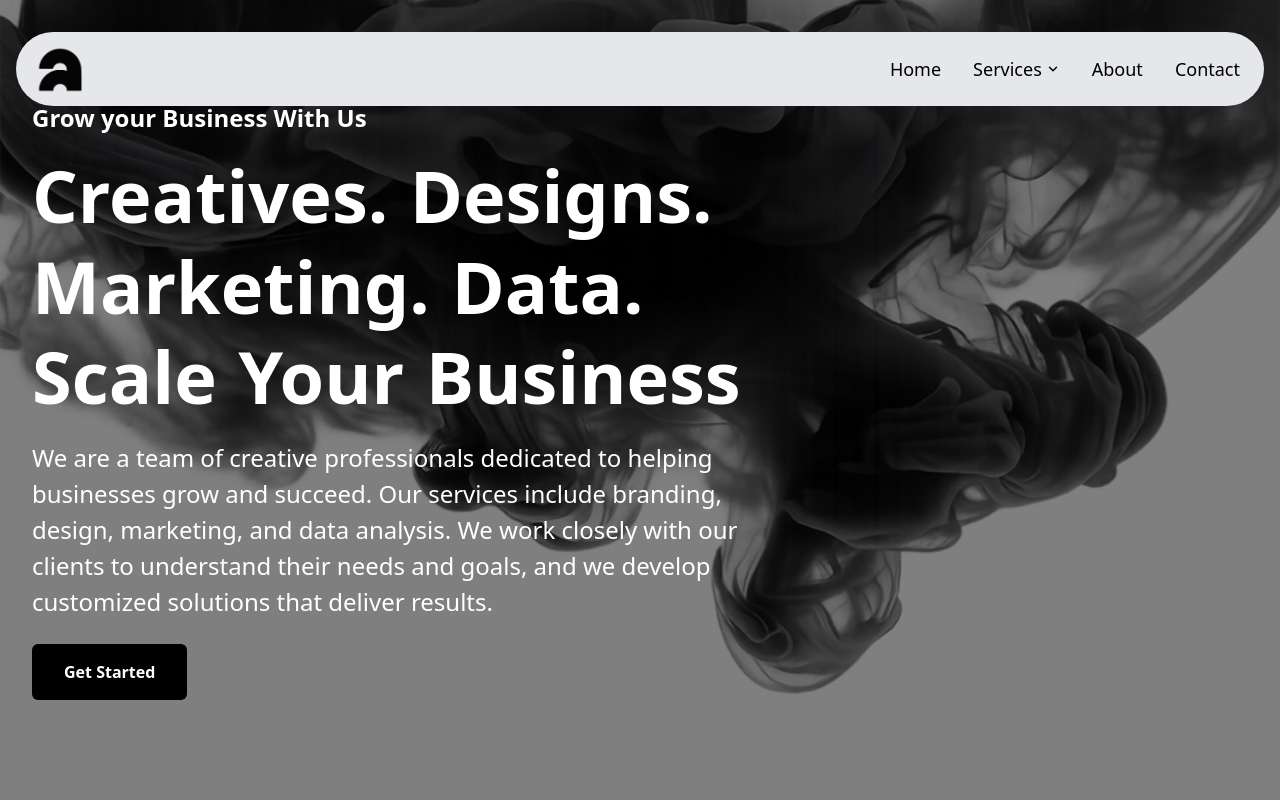
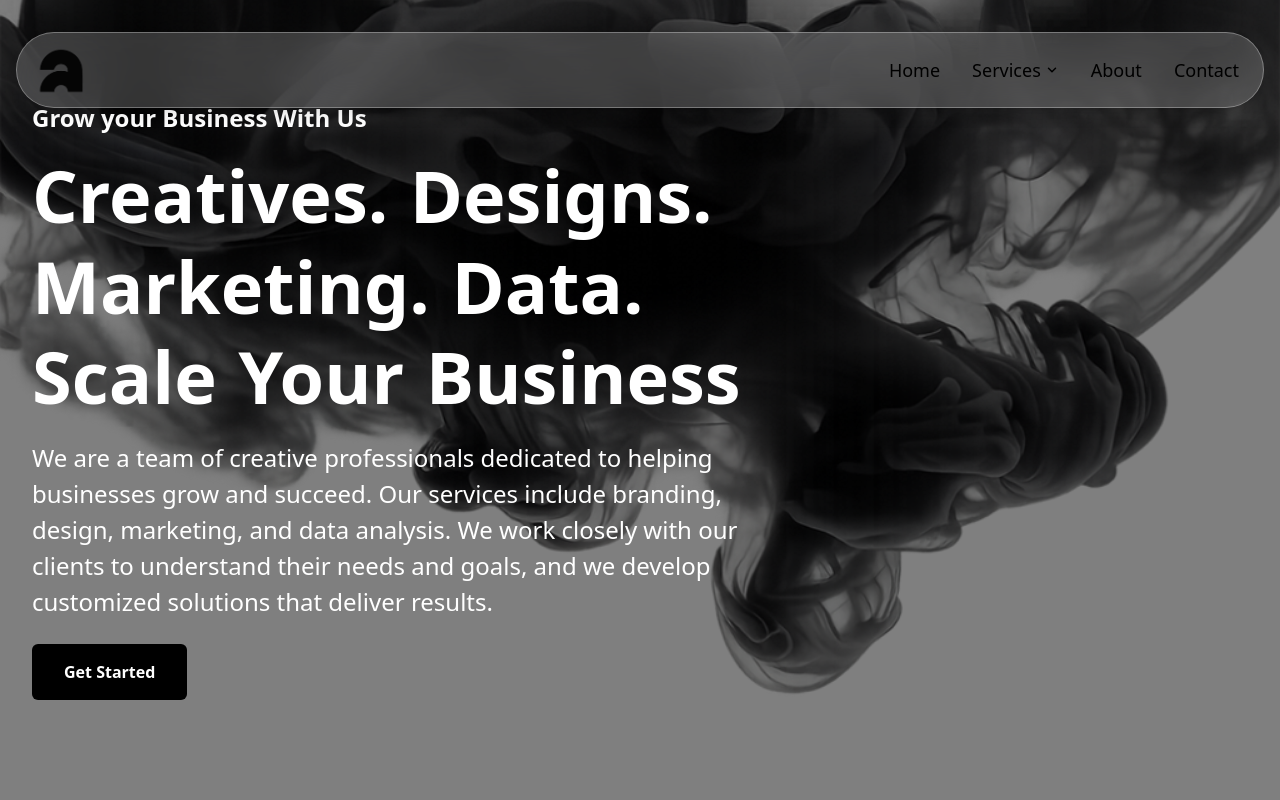
Before and after one commit to shahidul1920/asthaCreatives, a Next.js app in the folder my-app/: page / in a window 1280 px wide. Shown: the top 800 px of the page. Built offline with nearby package versions, Linux system fonts and the light colour scheme.

Commit message:
header improvement

```diff
--- a/my-app/components/Header.jsx
+++ b/my-app/components/Header.jsx
@@ -120,7 +120,7 @@ const Header = () => {
                 className={`container headerSection mx-auto flex items-center justify-between rounded-3xl px-4 py-3 transition-colors duration-300 md:rounded-full ${
                     isScrolled
                         ? 'border border-white/30 bg-white/20 shadow-lg backdrop-blur-xl'
-                        : 'bg-gray-200'
+                        : 'border border-white/30 bg-white/20 shadow-lg backdrop-blur-xl'
                 }`}
             >
                 <Link href="/" className="relative z-10" onClick={closeMobileMenu}>
```
